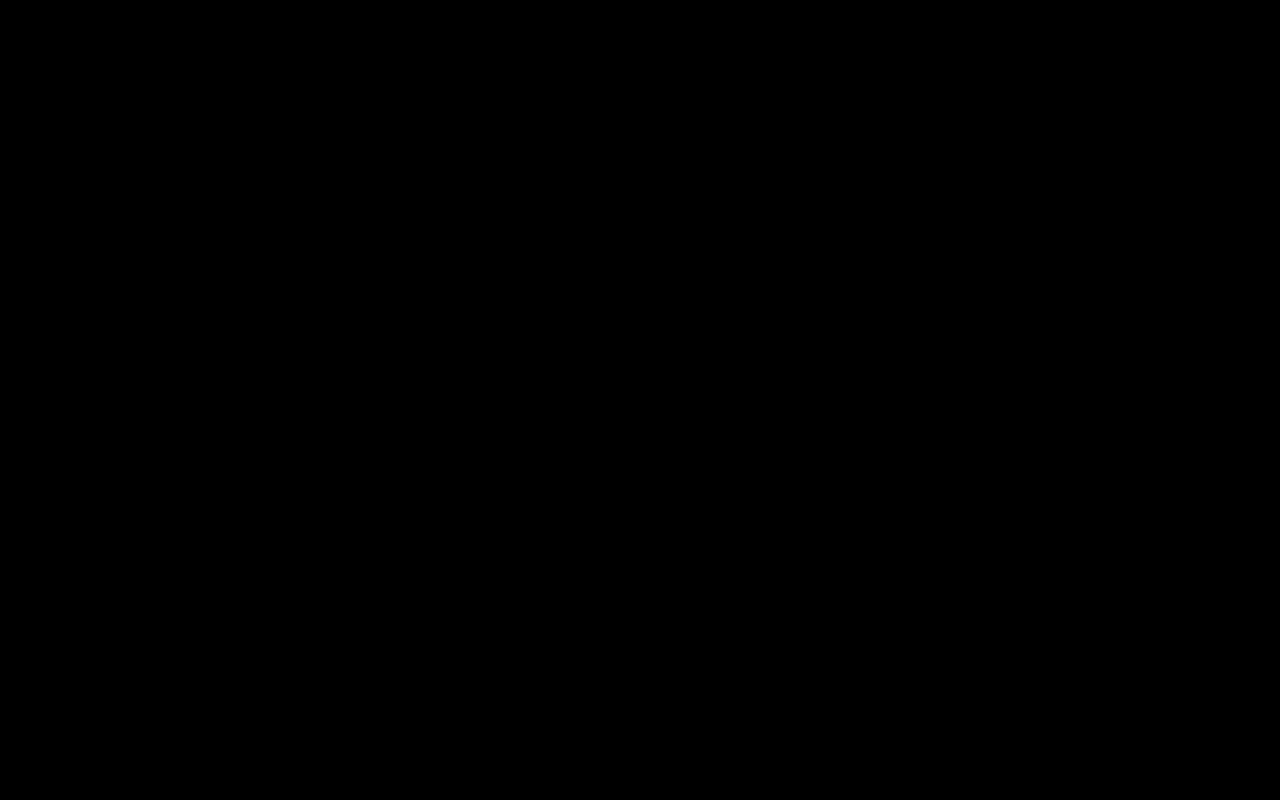
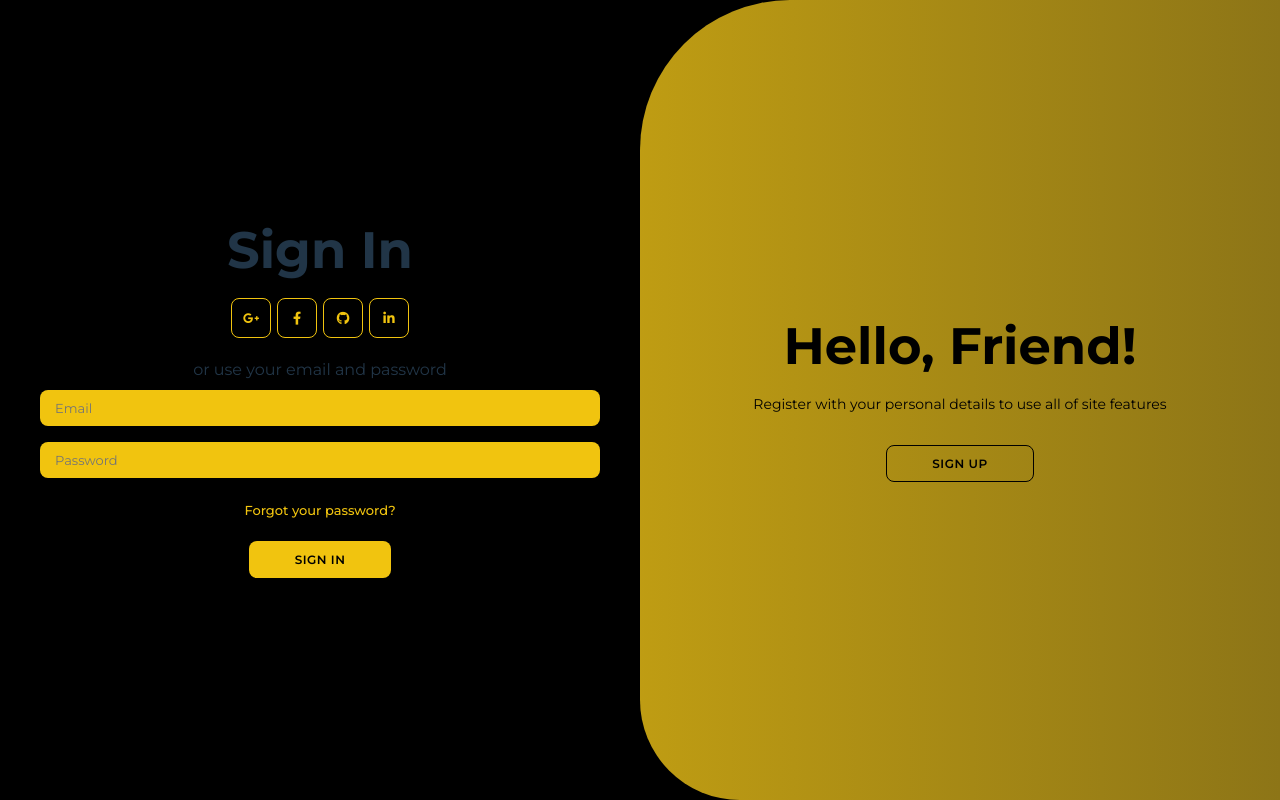
Before and after one commit to MogemBoo/ClimaxHub, a React (Vite) app in the folder frontend/ClimaxHub/: page /login in a window 1280 px wide. Before the commit this address had no page. Built offline with nearby package versions, Linux system fonts and the light colour scheme.

Commit message:
just look at this bro .. log in added

```diff
--- a/frontend/ClimaxHub/index.html
+++ b/frontend/ClimaxHub/index.html
@@ -5,6 +5,12 @@
     <link rel="icon" type="image/svg+xml" href="climaxhub-icon.svg" />
     <meta name="viewport" content="width=device-width, initial-scale=1.0" />
     <title>ClimaxHub</title>
+
+    <!-- Font Awesome for social icons -->
+    <link
+      rel="stylesheet"
+      href="https://cdnjs.cloudflare.com/ajax/libs/font-awesome/6.4.2/css/all.min.css"
+    />
   </head>
   <body>
     <div id="root"></div>
--- a/frontend/ClimaxHub/package.json
+++ b/frontend/ClimaxHub/package.json
@@ -10,6 +10,7 @@
     "preview": "vite preview"
   },
   "dependencies": {
+    "@fortawesome/fontawesome-free": "^6.7.2",
     "react": "^19.1.0",
     "react-dom": "^19.1.0"
   },
--- a/frontend/ClimaxHub/src/Home.css
+++ b/frontend/ClimaxHub/src/Home.css
@@ -1,7 +1,4 @@
 .top-movies-btn {
-  position: fixed; /* instead of absolute */
-  top: 1rem;
-  right: 1rem;
   background-color: #f1c40f;
   color: #111;
   border: none;
@@ -9,20 +6,36 @@
   padding: 0.5rem 1rem;
   font-weight: bold;
   cursor: pointer;
-  z-index: 1000; /* high enough to stay above all */
   transition: background-color 0.3s ease;
 }
 
 .top-movies-btn:hover {
   background-color: #d4ac0d;
 }
+.login-btn {
+  background-color: transparent;
+  color: #f1c40f;
+  border: 2px solid #f1c40f;
+  border-radius: 6px;
+  padding: 0.5rem 1rem;
+  font-weight: bold;
+  cursor: pointer;
+  transition: all 0.3s ease;
+}
 
+.login-btn:hover {
+  background-color: #f1c40f;
+  color: #111;
+}
 
 .homepage-container {
   padding: 2rem;
   font-family: Arial, sans-serif;
   background-color: #111;
   color: #f1c40f;
+  max-width: 100vw;        /* prevent it from overflowing screen */
+  overflow-x: hidden;      /* just in case */
+  box-sizing: border-box;
 }
 
 .homepage-title {
@@ -72,33 +85,40 @@
   display: flex;
   align-items: center;
   position: relative;
+  overflow: hidden;
 }
 
 .scroll-arrow {
-  font-size: 1.5rem;
-  background: none;
+  position: absolute;
+  top: 50%;
+  transform: translateY(-50%);
+  font-size: 2rem;
+  background: rgba(0, 0, 0, 0.5);
   border: none;
   color: #f1c40f;
   cursor: pointer;
-  z-index: 2;
-  padding: 0 0.5rem;
+  z-index: 5;
+  padding: 0.5rem;
+  border-radius: 50%;
+
 }
 
 .scroll-arrow.left {
-  margin-right: -0.5rem;
+  left: 0.25rem;
 }
 
 .scroll-arrow.right {
-  margin-left: -0.5rem;
+  right: 0.25rem;
 }
 
 .movie-horizontal-scroll {
   display: flex;
   overflow-x: auto;
   gap: 1rem;
-  padding: 1rem 0;
+  padding: 1rem 2rem;
   scroll-behavior: smooth;
   scrollbar-width: none;
+  position: relative;
 }
 
 .movie-horizontal-scroll::-webkit-scrollbar {
@@ -115,6 +135,18 @@
   text-align: center;
   box-shadow: 0 2px 4px rgba(241, 196, 15, 0.1);
   color: white;
+  transition: transform 0.3s ease, box-shadow 0.3s ease;
+}
+
+.movie-scroll-card:hover {
+  transform: translateY(-6px) scale(1.05);
+  box-shadow: 0 8px 16px rgba(241, 196, 15, 0.4);
+  background-color: #2a2a2a;
+  border-color: #f1c40f;
+}
+
+.movie-scroll-card:hover .movie-scroll-poster {
+  filter: brightness(1.1);
 }
 
 .movie-scroll-poster {
--- /dev/null
+++ b/frontend/ClimaxHub/src/Login.css
@@ -0,0 +1,203 @@
+@import url('https://fonts.googleapis.com/css2?family=Montserrat:wght@300;400;500;600;700&display=swap');
+
+* {
+  box-sizing: border-box;
+  margin: 0;
+  padding: 0;
+  font-family: 'Montserrat', sans-serif;
+}
+
+html, body {
+  height: 100%;
+  width: 100%;
+}
+
+body {
+  background: linear-gradient(to right, #000000, #000000);
+  display: flex;
+  justify-content: center;
+  align-items: center;
+}
+
+.container {
+  background-color: #000000;
+  border-radius: 0; /* You can keep rounded if you want */
+  box-shadow: none; /* Remove shadow if going full-screen clean */
+  position: relative;
+  overflow: hidden;
+  width: 100vw;
+  height: 100vh;
+  max-width: 100%;
+}
+
+.container p {
+  font-size: 14px;
+  margin: 20px 0;
+}
+
+.container a {
+  font-size: 13px;
+  text-decoration: none;
+  margin: 15px 0 10px;
+  color: #f1c40f;
+}
+
+.container button {
+  background-color: #f1c40f;
+  color: #000000;
+  font-size: 12px;
+  padding: 10px 45px;
+  border: 1px solid transparent;
+  border-radius: 8px;
+  font-weight: 600;
+  letter-spacing: 0.5px;
+  text-transform: uppercase;
+  cursor: pointer;
+  margin-top: 10px;
+}
+
+.container button.hidden {
+  background-color: transparent;
+  border: 1px solid #000000;
+}
+
+.container form {
+  background-color: #000000;
+  display: flex;
+  flex-direction: column;
+  padding: 0 40px;
+  height: 100%;
+  justify-content: center;
+  align-items: center;
+}
+
+.container input {
+  background-color: #f1c40f;
+  border: none;
+  margin: 8px 0;
+  padding: 10px 15px;
+  font-size: 13px;
+  border-radius: 8px;
+  width: 100%;
+  outline: none;
+}
+
+.form-container {
+  position: absolute;
+  top: 0;
+  height: 100%;
+  transition: all 0.6s ease-in-out;
+}
+
+.sign-in {
+  left: 0;
+  width: 50%;
+  z-index: 2;
+}
+
+.container.active .sign-in {
+  transform: translateX(100%);
+}
+
+.sign-up {
+  left: 0;
+  width: 50%;
+  opacity: 0;
+  z-index: 1;
+}
+
+.container.active .sign-up {
+  transform: translateX(100%);
+  opacity: 1;
+  z-index: 5;
+  animation: move 0.6s;
+}
+
+@keyframes move {
+  0%, 49.99% {
+    opacity: 0;
+    z-index: 1;
+  }
+  50%, 100% {
+    opacity: 1;
+    z-index: 5;
+  }
+}
+
+.social-icons {
+  margin: 20px 0;
+}
+
+.social-icons a {
+  border: 1px solid #f1c40f;
+  border-radius: 20%;
+  display: inline-flex;
+  justify-content: center;
+  align-items: center;
+  margin: 0 3px;
+  width: 40px;
+  height: 40px;
+}
+
+.toggle-container {
+  position: absolute;
+  top: 0;
+  left: 50%;
+  width: 50%;
+  height: 100%;
+  overflow: hidden;
+  border-radius: 150px 0 0 100px;
+  z-index: 1000;
+  transition: all 0.6s ease-in-out;
+}
+
+.container.active .toggle-container {
+  transform: translateX(-100%);
+  border-radius: 0 150px 100px 0;
+}
+
+.toggle {
+  background: linear-gradient(to right, #f1c40f, #8d7517);
+  height: 100%;
+  color: #000000;
+  position: relative;
+  left: -100%;
+  width: 200%;
+  transform: translateX(0);
+  transition: all 0.6s ease-in-out;
+}
+
+.container.active .toggle {
+  transform: translateX(50%);
+}
+
+.toggle-panel {
+  position: absolute;
+  width: 50%;
+  height: 100%;
+  top: 0;
+  padding: 0 30px;
+  display: flex;
+  align-items: center;
+  justify-content: center;
+  flex-direction: column;
+  text-align: center;
+  transition: all 0.6s ease-in-out;
+}
+
+.toggle-left {
+  transform: translateX(-200%);
+}
+
+.container.active .toggle-left {
+  transform: translateX(0);
+}
+
+.toggle-right {
+  right: 0;
+  transform: translateX(0);
+}
+
+.container.active .toggle-right {
+  transform: translateX(200%);
+}
--- /dev/null
+++ b/frontend/ClimaxHub/src/Login.jsx
@@ -0,0 +1,69 @@
+import React, { useRef } from "react";
+import "./Login.css";
+
+const Login = () => {
+  const containerRef = useRef(null);
+
+  const handleRegisterClick = () => {
+    containerRef.current.classList.add("active");
+  };
+
+  const handleLoginClick = () => {
+    containerRef.current.classList.remove("active");
+  };
+
+  return (
+    <div className="container" ref={containerRef}>
+      <div className="form-container sign-up">
+        <form>
+          <h1>Create Account</h1>
+          <div className="social-icons">
+            <a href="#"><i className="fab fa-google-plus-g"></i></a>
+            <a href="#"><i className="fab fa-facebook-f"></i></a>
+            <a href="#"><i className="fab fa-github"></i></a>
+            <a href="#"><i className="fab fa-linkedin-in"></i></a>
+          </div>
+          <span>or use your email for registration</span>
+          <input type="text" placeholder="Name" />
+          <input type="email" placeholder="Email" />
+          <input type="password" placeholder="Password" />
+          <button type="submit">Sign Up</button>
+        </form>
+      </div>
+
+      <div className="form-container sign-in">
+        <form>
+          <h1>Sign In</h1>
+          <div className="social-icons">
+            <a href="#"><i className="fab fa-google-plus-g"></i></a>
+            <a href="#"><i className="fab fa-facebook-f"></i></a>
+            <a href="#"><i className="fab fa-github"></i></a>
+            <a href="#"><i className="fab fa-linkedin-in"></i></a>
+          </div>
+          <span>or use your email and password</span>
+          <input type="email" placeholder="Email" />
+          <input type="password" placeholder="Password" />
+          <a href="#">Forgot your password?</a>
+          <button type="submit">Sign In</button>
+        </form>
+      </div>
+
+      <div className="toggle-container">
+        <div className="toggle">
+          <div className="toggle-panel toggle-left">
+            <h1>Welcome Back!</h1>
+            <p>Enter your personal details to use all of site features</p>
+            <button className="hidden" onClick={handleLoginClick}>Sign In</button>
+          </div>
+          <div className="toggle-panel toggle-right">
+            <h1>Hello, Friend!</h1>
+            <p>Register with your personal details to use all of site features</p>
+            <button className="hidden" onClick={handleRegisterClick}>Sign Up</button>
+          </div>
+        </div>
+      </div>
+    </div>
+  );
+};
+
+export default Login;
--- a/frontend/ClimaxHub/src/main.jsx
+++ b/frontend/ClimaxHub/src/main.jsx
@@ -7,6 +7,7 @@ import './index.css';
 import HomePage from './Home.jsx';
 import TopMovies from './TopMovie.jsx';
 import GetAll from './GetAll.jsx';
+import Login from './Login.jsx';
 
 createRoot(document.getElementById('root')).render(
   <StrictMode>
@@ -16,6 +17,8 @@ createRoot(document.getElementById('root')).render(
         <Route path="/top-movies" element={<TopMovies />} />
         <Route path="/get-all" element={<GetAll />} />
         <Route path="/details/:type/:id" element={<Details />} />
+        <Route path="/login" element={<Login />} />
+
       </Routes>
     </Router>
   </StrictMode>
```
Also changed, not shown: frontend/ClimaxHub/src/Home.jsx (+41 -10 lines), 1 other file (tests, documents, lock files or other folders).
